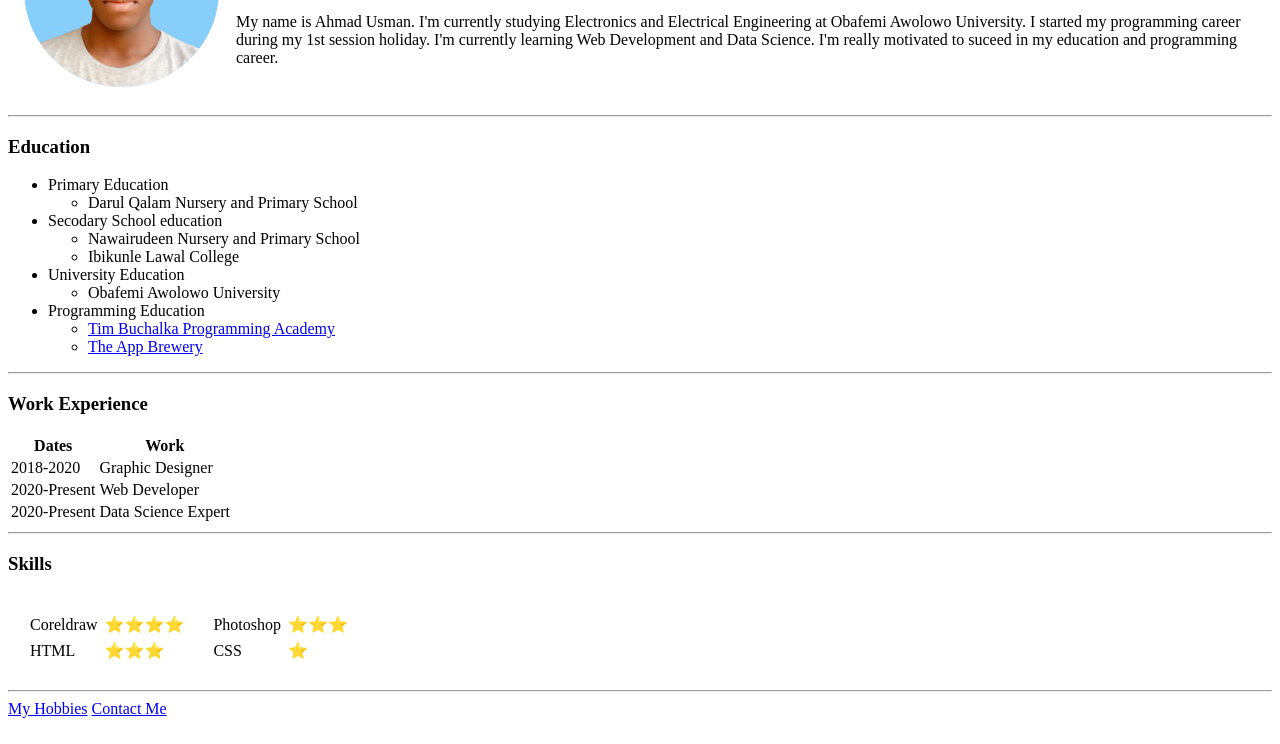
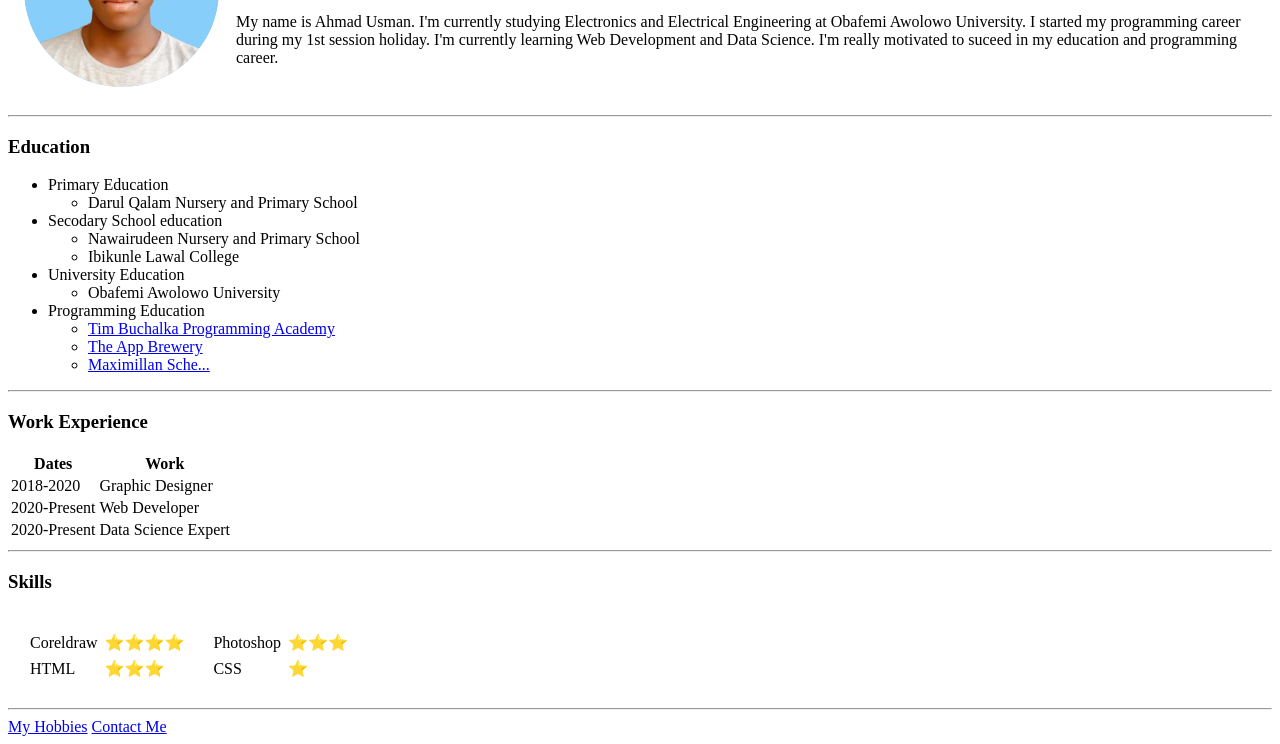
Before and after one commit to Ahmad9817/cv, a plain HTML site: page index.html in a window 1280 px wide. Shown: the part 133-877 px from the top of the page. Drawn offline with Linux system fonts and the light colour scheme.

Commit message:
Updated my list of attended academy

```diff
--- a/index.html
+++ b/index.html
@@ -42,6 +42,7 @@
         <ul>
           <li><a href="https://learnprogramming.academy/">Tim Buchalka Programming Academy</a></li>
           <li><a href="https://www.appbrewery.co/">The App Brewery</a></li>
+          <li><a href="#">Maximillan Sche...</a></li>
         </ul>
 
       </li>
```
